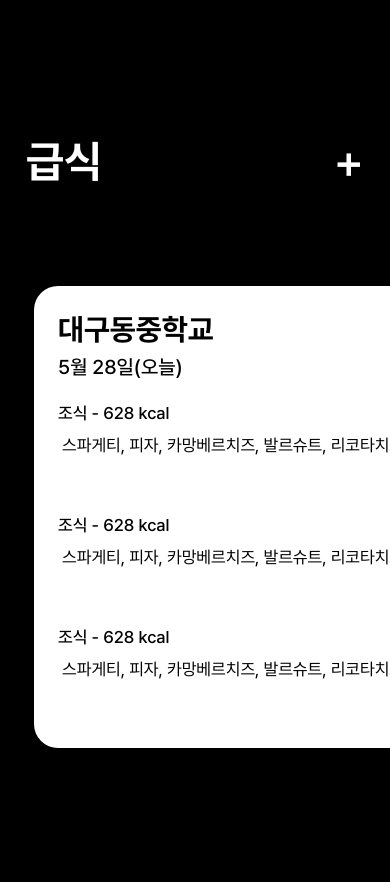
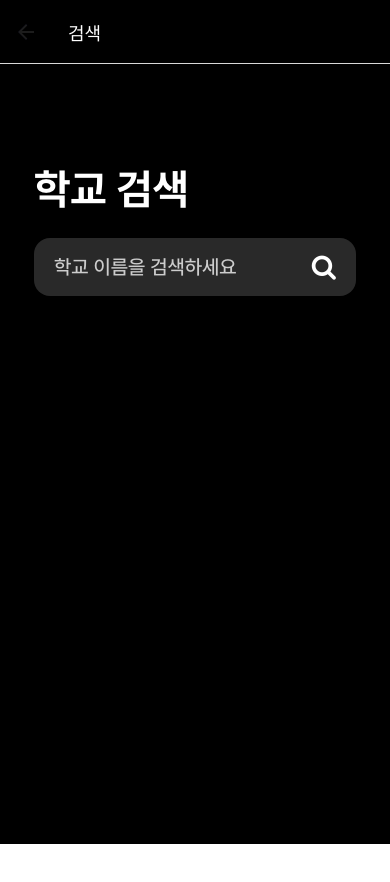
Before and after one commit to sujang958/smeals-app, a React Native app: screen /Search in a window 390 px wide. Shown: the top 882 px of the page. After the commit the page ends 844 px from the top, so only its background shows below. Built offline with nearby package versions, Linux system fonts and the light colour scheme.

Commit message:
feat: add saerch screen

```diff
--- a/App.tsx
+++ b/App.tsx
@@ -3,11 +3,20 @@ import "react-native-gesture-handler"
 import HomeScreen from "./screens/homet"
 import { loadAsync } from "expo-font"
 import { ActivityIndicator, View } from "react-native"
-import { BLACK } from "./styles/theme"
+import { BLACK, WHITE } from "./styles/theme"
 import { useEffect, useState } from "react"
-import { createStackNavigator } from "@react-navigation/stack"
+import { createStackNavigator, StackScreenProps } from "@react-navigation/stack"
+import SearchScreen from "./screens/search"
 
-const RootStack = createStackNavigator()
+type RootStackParamList = {
+  Home: undefined
+  Search: undefined
+}
+
+export type RootStackScreenProps<T extends keyof RootStackParamList> =
+  StackScreenProps<RootStackParamList, T>
+
+const RootStack = createStackNavigator<RootStackParamList>()
 
 export default function App() {
   const [isLoading, setLoading] = useState(true)
@@ -48,6 +57,16 @@ export default function App() {
         screenOptions={{ headerShown: false }}
       >
         <RootStack.Screen name="Home" component={HomeScreen} />
+        <RootStack.Screen
+          name="Search"
+          component={SearchScreen}
+          options={{
+            headerStyle: { backgroundColor: BLACK },
+            headerTitle: "검색",
+            headerTitleStyle: { color: WHITE },
+            headerShown: true,
+          }}
+        />
       </RootStack.Navigator>
     </NavigationContainer>
   )
--- /dev/null
+++ b/hooks/useInput.ts
@@ -0,0 +1,10 @@
+import { EventHandler, useState } from "react"
+
+const useInput = (initial = ""): [string, (text: string) => void] => {
+  const [value, setValue] = useState("")
+  const onChange = (text: string) => setValue(text)
+
+  return [value, onChange]
+}
+
+export default useInput
--- a/package.json
+++ b/package.json
@@ -10,9 +10,11 @@
     "eject": "expo eject"
   },
   "dependencies": {
+    "@react-native-async-storage/async-storage": "~1.17.3",
     "@react-native-masked-view/masked-view": "0.2.6",
     "@react-navigation/native": "^6.0.10",
     "@react-navigation/stack": "^6.2.0",
+    "axios": "^0.27.2",
     "expo": "~45.0.0",
     "expo-font": "~10.1.0",
     "expo-status-bar": "~1.3.0",
--- a/screens/homet.tsx
+++ b/screens/homet.tsx
@@ -1,16 +1,16 @@
 import { FC } from "react"
 import { ScrollView, TouchableOpacity, View } from "react-native"
+import { RootStackScreenProps } from "../App"
 import Text from "../components/text"
 
 import HomeStyles from "../styles/homeStyles"
-import { BLACK } from "../styles/theme"
 
-const HomeScreen: FC = () => {
+const HomeScreen: FC<RootStackScreenProps<"Home">> = ({ navigation }) => {
   return (
     <View style={HomeStyles.container}>
       <View style={HomeStyles.header}>
         <Text style={HomeStyles.titleText}>급식</Text>
-        <TouchableOpacity>
+        <TouchableOpacity onPress={() => navigation.navigate("Search")}>
           <Text style={HomeStyles.plusText}>+</Text>
         </TouchableOpacity>
       </View>
--- /dev/null
+++ b/screens/search.tsx
@@ -0,0 +1,142 @@
+import { FC, useEffect, useState } from "react"
+import {
+  ActivityIndicator,
+  Alert,
+  Keyboard,
+  ScrollView,
+  TextInput,
+  TouchableOpacity,
+  View,
+} from "react-native"
+import Text from "../components/text"
+import SearchStyles from "../styles/searchStyles"
+import { FontAwesome } from "@expo/vector-icons"
+import AsyncStorage from "@react-native-async-storage/async-storage"
+import useInput from "../hooks/useInput"
+import api from "../utils/api"
+import { AxiosError } from "axios"
+
+type TResult = {
+  code: string
+  scCode: string
+  name: string
+}
+
+const SearchScreen: FC = () => {
+  const [isLoading, setLoading] = useState(false)
+  const [results, setResults] = useState<TResult[]>([])
+  const [query, onInputChange] = useInput()
+  const search = async () => {
+    Keyboard.dismiss()
+    setLoading(true)
+    try {
+      const { data, status } = await api.get("/schools", {
+        params: { name: query },
+      })
+      setResults(
+        data.schools.map(({ code, scCode, name }: any) => ({
+          code,
+          scCode,
+          name,
+        }))
+      )
+    } catch (e) {
+      if (e instanceof AxiosError) {
+        const statusCode: number = (e.toJSON() as any).status
+        switch (statusCode) {
+          case 404:
+            Alert.alert("404 :(", "학교를 찾을 수 없습니다!")
+          case 400:
+            Alert.alert("400 :(", "잘못된 요청입니다!")
+        }
+      } else {
+        alert("알 수 없는 에러가 발생했습니다!")
+      }
+    }
+
+    setLoading(false)
+  }
+  const addToStorage = async (school: TResult) => {
+    setLoading(true)
+    const previous: TResult[] = JSON.parse(
+      (await AsyncStorage.getItem("schools")) ?? "[]"
+    )
+    await AsyncStorage.setItem(
+      "schools",
+      JSON.stringify(
+        [
+          ...previous,
+          previous.findIndex(
+            ({ code, scCode }) =>
+              code === school.code && scCode === school.scCode
+          ) < 0
+            ? school
+            : null,
+        ].filter((school) => school)
+      )
+    )
+    setLoading(false)
+    Alert.alert("200 :)", "추가했습니다!")
+  }
+
+  return (
+    <View style={SearchStyles.container}>
+      <View style={SearchStyles.header}>
+        <Text style={SearchStyles.headerTitle}>학교 검색</Text>
+        <View style={SearchStyles.headerSearchInputContainer}>
+          <TextInput
+            style={SearchStyles.headerSearchInput}
+            placeholder="학교 이름을 검색하세요"
+            placeholderTextColor="#ccc"
+            keyboardType="default"
+            keyboardAppearance="dark"
+            returnKeyType="search"
+            onSubmitEditing={search}
+            autoFocus
+            value={query}
+            onChangeText={onInputChange}
+          />
+          <TouchableOpacity
+            onPress={search}
+            style={SearchStyles.headerSearchButton}
+          >
+            <FontAwesome name="search" size={26} color="#fff" />
+          </TouchableOpacity>
+        </View>
+      </View>
+
+      {isLoading && (
+        <View
+          style={{
+            position: "absolute",
+            top: 0,
+            left: 0,
+            right: 0,
+            bottom: 0,
+            alignItems: "center",
+            justifyContent: "center",
+            zIndex: -20,
+          }}
+        >
+          <ActivityIndicator size="large" />
+        </View>
+      )}
+
+      {/* todo: vitualize */}
+      <ScrollView contentContainerStyle={SearchStyles.body}>
+        {results.map((result, i) => (
+          <TouchableOpacity
+            key={i}
+            style={SearchStyles.schoolItem}
+            onPress={() => addToStorage(result)}
+            activeOpacity={0.6}
+          >
+            <Text style={SearchStyles.schoolItemTitle}>{result.name}</Text>
+          </TouchableOpacity>
+        ))}
+      </ScrollView>
+    </View>
+  )
+}
+
+export default SearchScreen
--- a/styles/homeStyles.ts
+++ b/styles/homeStyles.ts
@@ -1,17 +1,14 @@
-import { Dimensions, StyleSheet } from "react-native"
-import { BLACK, WHITE } from "./theme"
-
-const SCREEN_WIDTH = Dimensions.get("screen").width
-const SCREEN_HEIGHT = Dimensions.get("screen").height
+import { StyleSheet } from "react-native"
+import { BLACK, SCREEN_WIDTH, WHITE } from "./theme"
 
 const HomeStyles = StyleSheet.create({
   container: {
     flex: 1,
-    paddingTop: 132,
+    paddingTop: 172,
     backgroundColor: "#000",
   },
   header: {
-    paddingHorizontal: 26,
+    paddingHorizontal: 34,
     flexDirection: "row",
     alignItems: "center",
     justifyContent: "space-between",
@@ -32,8 +29,8 @@ const HomeStyles = StyleSheet.create({
     width: SCREEN_WIDTH,
     height: "100%",
     paddingHorizontal: 34,
-    paddingTop: 96,
-    paddingBottom: 178,
+    paddingTop: 80,
+    paddingBottom: 168,
     flex: 1,
   },
   schoolItem: {
--- /dev/null
+++ b/styles/searchStyles.ts
@@ -0,0 +1,54 @@
+import { StyleSheet } from "react-native"
+import { BLACK, WHITE } from "./theme"
+
+const SearchStyles = StyleSheet.create({
+  container: {
+    flex: 1,
+    backgroundColor: BLACK,
+    paddingHorizontal: 34,
+    paddingVertical: 48,
+  },
+  header: {
+    paddingTop: 52,
+  },
+  headerTitle: {
+    fontSize: 42,
+    fontFamily: "PretendardBold",
+  },
+  headerSearchInputContainer: {
+    position: "relative",
+    width: "100%",
+    marginTop: 24,
+  },
+  headerSearchInput: {
+    borderRadius: 16,
+    paddingVertical: 17,
+    paddingHorizontal: 20,
+    backgroundColor: "#292929",
+    color: WHITE,
+    fontSize: 20,
+    fontFamily: "PretendardMedium",
+  },
+  headerSearchButton: {
+    position: "absolute",
+    right: 0,
+    top: 0,
+    bottom: 0,
+    paddingRight: 20,
+    paddingLeft: 42,
+    justifyContent: "center",
+  },
+  body: {
+    paddingVertical: 28,
+    paddingHorizontal: 12,
+  },
+  schoolItem: {
+    paddingVertical: 20,
+  },
+  schoolItemTitle: {
+    fontSize: 22,
+    fontFamily: "PretendardMedium",
+  },
+})
+
+export default SearchStyles
--- a/styles/theme.ts
+++ b/styles/theme.ts
@@ -1,4 +1,7 @@
-import { StyleSheet } from "react-native"
+import { Dimensions, StyleSheet } from "react-native"
+
+export const SCREEN_WIDTH = Dimensions.get("screen").width
+export const SCREEN_HEIGHT = Dimensions.get("screen").height
 
 export const BLACK = "#000"
 export const WHITE = "#fff"
--- /dev/null
+++ b/utils/api.ts
@@ -0,0 +1,7 @@
+import axios from "axios"
+
+const api = axios.create({
+  baseURL: "https://asia-northeast3-smeals-school.cloudfunctions.net/meals",
+})
+
+export default api
```
Also changed, not shown: 1 other file (tests, documents, lock files or other folders).
